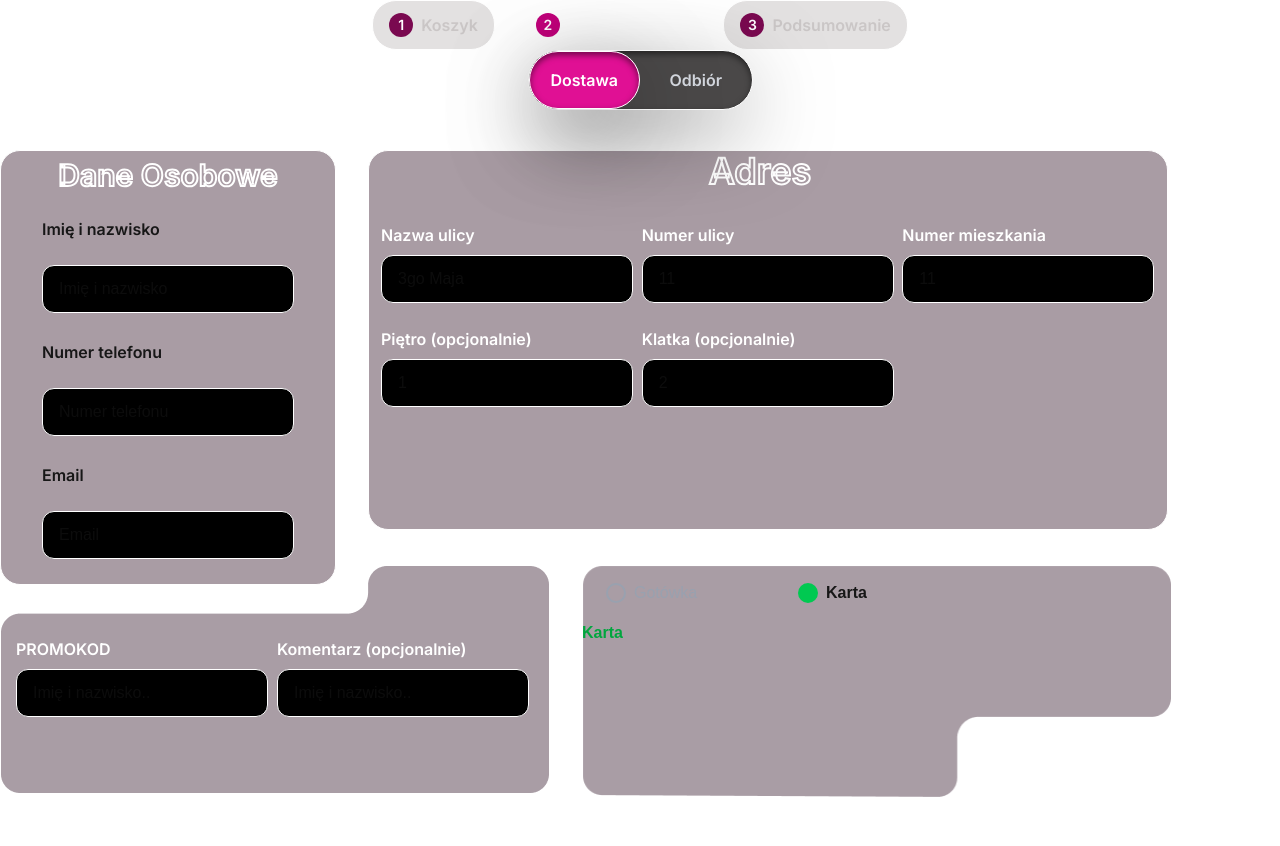
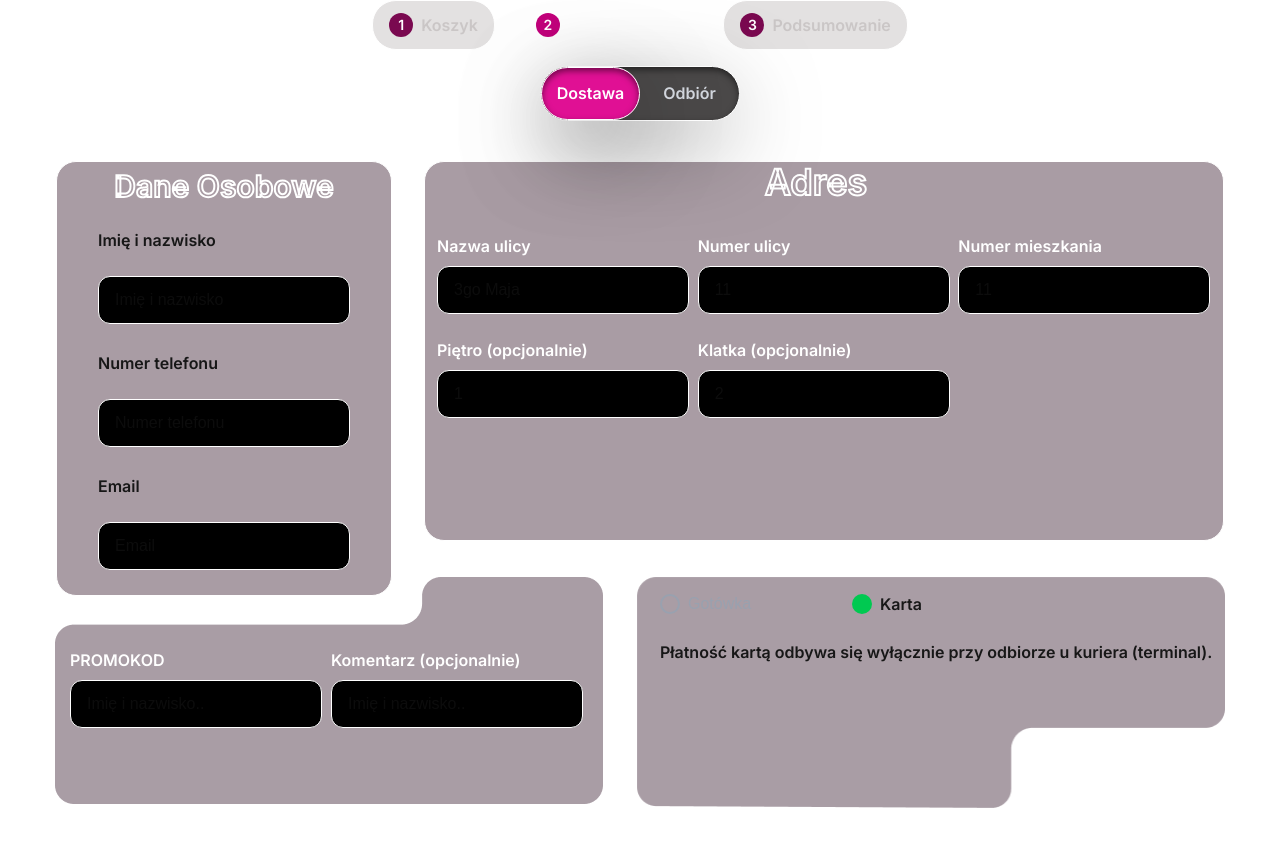
Before and after one commit to Steklowataa/wloska, a Next.js app: page /basket/details in a window 1280 px wide. Both pictures are taken after a click on the label "Karta". Shown: the top 846 px of the page. Built offline with nearby package versions, Linux system fonts and the light colour scheme.

Commit message:
Finishing styling form for delivery

```diff
--- a/src/components/Basket/Details/OrderDetails.tsx
+++ b/src/components/Basket/Details/OrderDetails.tsx
@@ -4,28 +4,34 @@ import PersonalDataForm from "./PersonalDataForm"
 import AdressDataForm from "./AdressDataForm"
 import ExtraDataForm from "./ExtraDataForm"
 import PaymentForm from "./PaymentForm"
+import { useState } from "react"
 
 export default function OrderDetails() {
+  const [isDelivery, setIsDelivery] = useState<boolean>(false)
+
   return (
-    <div className="flex flex-col gap-10">
-      <SwitchButton />
-
-      {/* górny rząd */}
-      <div className="flex gap-8 items-start">
-        <PersonalDataForm />
-        <AdressDataForm />
+    <div className="flex justify-center items-start min-h-screen">
+      <div className="flex flex-col gap-10 mt-4">
+        <div className="flex justify-center">
+          <SwitchButton isDelivery={isDelivery} setIsDelivery={setIsDelivery} />
+        </div>
+        {!isDelivery ? (
+          <>
+            <div className="flex gap-8 justify-center">
+              <PersonalDataForm />
+              <AdressDataForm />
+            </div>
+            <div className="flex gap-8 justify-center -mt-15">
+              <ExtraDataForm />
+              <PaymentForm />
+            </div>
+          </>
+        ) : (
+          <div className="flex justify-center">
+            <h2 className="text-xl font-semibold">TO DO</h2>
+          </div>
+        )}
       </div>
-
-      {/* dolny rząd - reduced gap */}
-      <div className="flex gap-8 items-start -mt-15">
-        <ExtraDataForm />
-        <PaymentForm />
-      </div>
-
-      {/* przycisk dalej */}
-      {/* <div className="flex justify-end">
-        <NextButton />
-      </div> */}
     </div>
   )
 }
--- a/src/components/Basket/Details/PaymentForm.tsx
+++ b/src/components/Basket/Details/PaymentForm.tsx
@@ -4,7 +4,7 @@ import Image from "next/image"
 
 export default function PaymentForm() {
     return (
-        <div className="relative w-[590px] h-[233px]"> {/* przerobic zdjecie na wieksze dpi z rozmiarem 590/228 */}
+        <div className="relative w-[590px] h-[233px] items-center"> {/* przerobic zdjecie na wieksze dpi z rozmiarem 590/228 */}
             <Image
                 src="/images/Rectangle134.png"
                 alt="background"
--- a/src/components/Basket/Details/PaymentSwitchButton.tsx
+++ b/src/components/Basket/Details/PaymentSwitchButton.tsx
@@ -1,6 +1,17 @@
 "use client"
 import { useState } from "react"
 import Changes from "./Changes"
+import { Inter } from "next/font/google"
+
+const inter = Inter({
+    subsets: ["latin"],
+    weight: "600"
+})
+
+const inter2 = Inter({
+    subsets: ["latin"],
+    weight: "400"
+})
 
 export default function PaymentSwitchButton() {
     const [choice, setChoice] = useState<string>("Gotówka")
@@ -37,7 +48,7 @@ export default function PaymentSwitchButton() {
                         className="appearance-none w-5 h-5 rounded-full border-2 border-gray-400
                                    checked:border-green-500 checked:bg-green-500 cursor-pointer"
                     />
-                    <span className={`${choice === "Karta" ? "font-semibold" : "text-gray-400"}`}>
+                    <span className={`${choice === "Karta" ? `font-semibold ${inter.className}` : "text-gray-400"}`}>
                         Karta
                     </span>
                 </label>
@@ -48,7 +59,7 @@ export default function PaymentSwitchButton() {
                     <div>
                         <Changes />
                     </div>}
-                {choice === "Karta" && <h2 className="text-green-600 font-semibold">Karta</h2>}
+                {choice === "Karta" && <h2 className={`${inter.className} pl-6 mt-6`}>Płatność kartą odbywa się wyłącznie przy odbiorze u kuriera (terminal).</h2>}
             </div>
         </>
     )
--- a/src/components/Basket/Details/SwitchButton.tsx
+++ b/src/components/Basket/Details/SwitchButton.tsx
@@ -6,15 +6,16 @@ const inter = Inter({
     subsets: ["latin"],
     weight: "600"
 })
-export default function SwitchButton() {
-    const [isDelivery, setIsDelivery] = useState(false)
-
+export default function SwitchButton({ isDelivery, setIsDelivery}: {
+    isDelivery: boolean,
+    setIsDelivery: (value: boolean) => void
+    }) {
     return (
         // <div className="flex items-center justify-center min-h-screen bg-gradient-to-br from-purple-900 via-pink-900 to-orange-500">
             <div className="flex items-center justify-center">
                 <button
                     onClick={() => setIsDelivery(!isDelivery)}
-                    className="relative flex items-center bg-[#4A4848] rounded-full w-[225px] h-[60px] transition-all duration-300 ease-in-out shadow-[inset_0_3px_6px_rgba(0,0,0,0.5),0_25px_90px_-12px_rgba(0,0,0,0.6)] border-white border-1">
+                    className="relative flex items-center bg-[#4A4848] rounded-full w-[200px] h-[55px] transition-all duration-300 ease-in-out shadow-[inset_0_3px_6px_rgba(0,0,0,0.5),0_25px_90px_-12px_rgba(0,0,0,0.6)] border-white border-1">
                     <div
                         className={`absolute top-0 bottom-0 rounded-full transition-all duration-300 ease-in-out bg-[#E01094] border border-white shadow-[inset_0_3px_6px_rgba(0,0,0,0.5),0_25px_90px_-12px_rgba(0,0,0,0.6)] ${
                             !isDelivery
```
